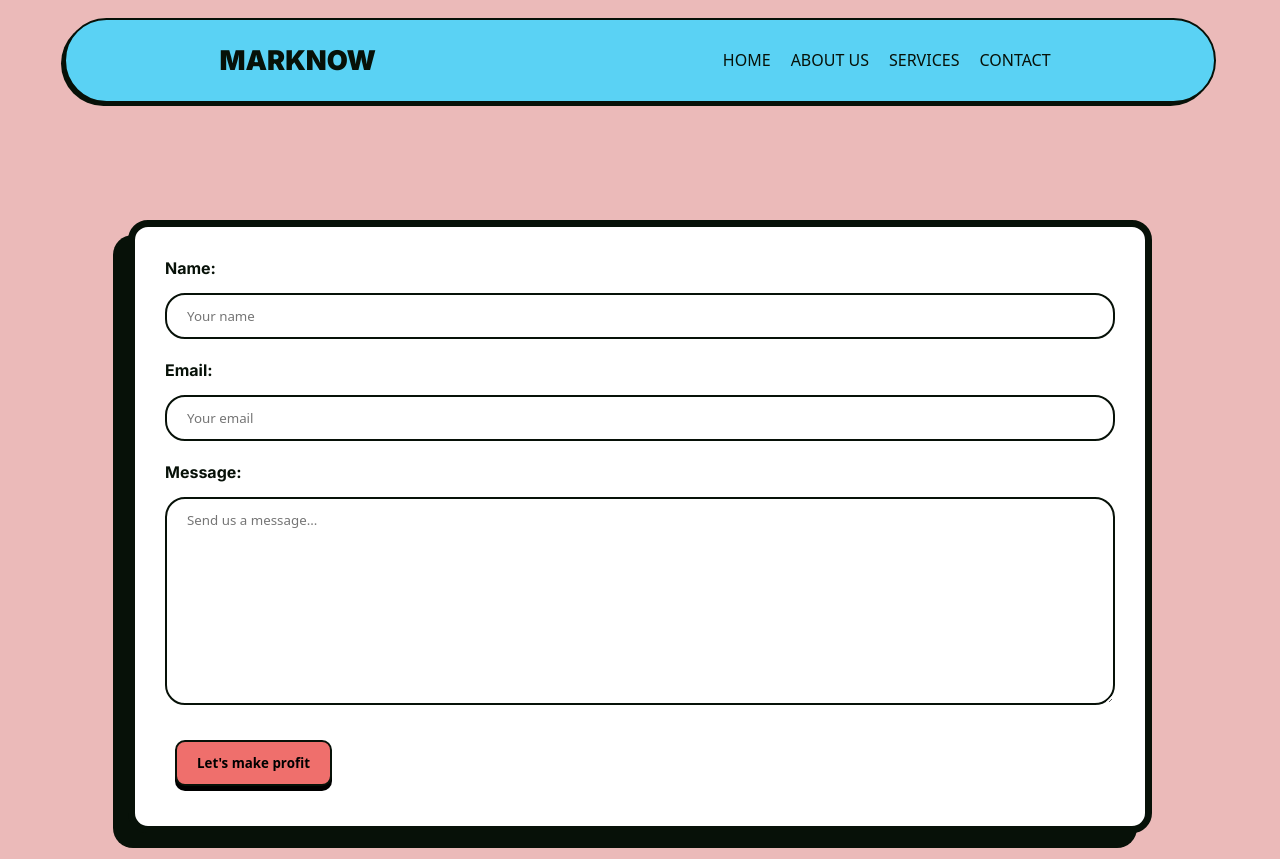
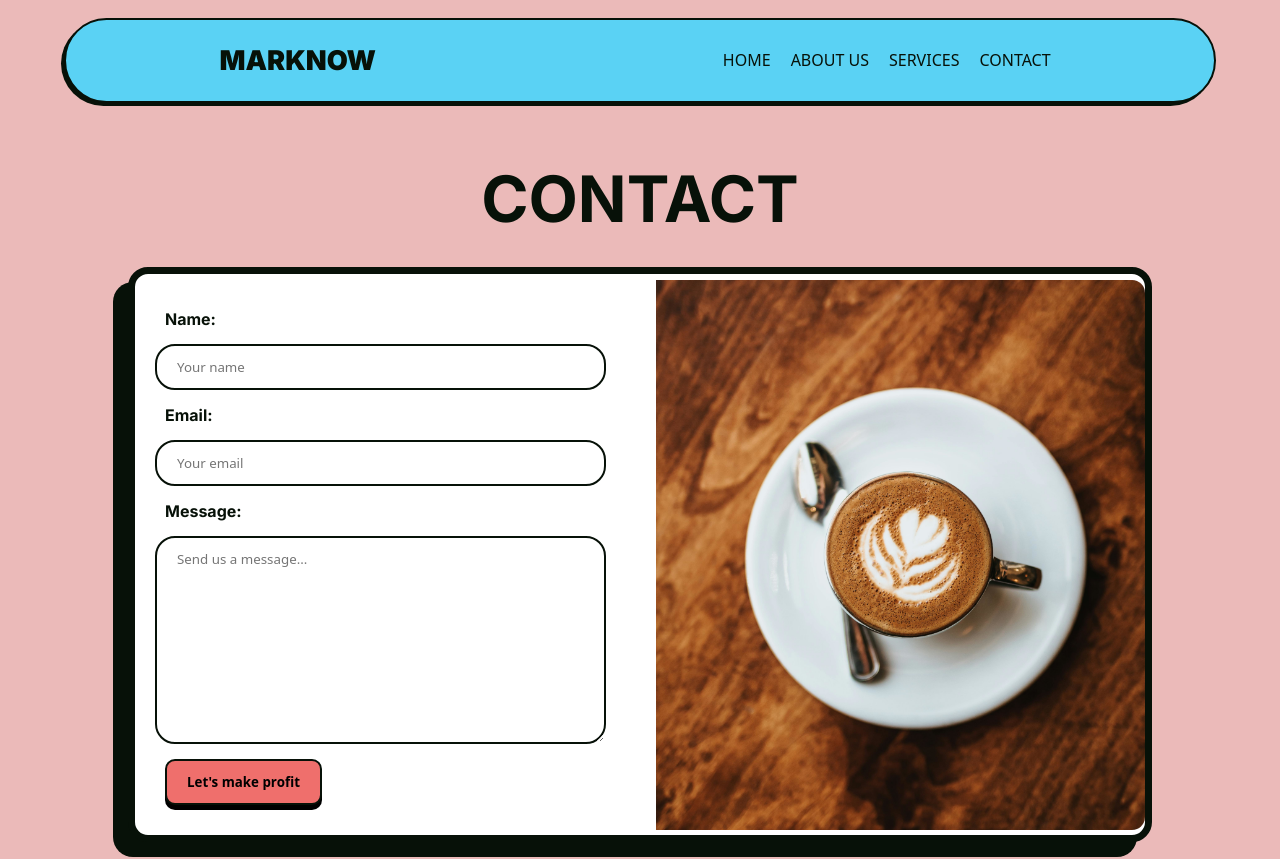
Before and after one commit to LucsasL/MARKNOW, a React (Create React App) app: page /contact in a window 1280 px wide. Shown: the top 859 px of the page. Built offline with nearby package versions, Linux system fonts and the light colour scheme.

Commit message:
Changing this ugly contact forms

```diff
--- a/src/components/pages/contact.jsx
+++ b/src/components/pages/contact.jsx
@@ -8,7 +8,12 @@ function Contact() {
   return (
     <main>
       <div>
+
         <section id="form">
+          <h1>
+            Contact
+          </h1>
+
           <div>
             <form method="GET">
               <fieldset>
@@ -66,6 +71,10 @@ Project Link: https://github.com/lucsasl`
                 </div>
               </fieldset>
             </form>
+
+            <div className="imgContact">
+
+            </div>
           </div>
         </section>
       </div>
--- a/src/components/pages/indexComps/Reach.jsx
+++ b/src/components/pages/indexComps/Reach.jsx
@@ -43,16 +43,16 @@ const Reach = () => {
     renderer.setSize(window.innerWidth, 1000);
     renderer.setPixelRatio(maxPixelRatio);
 
-    const bgCubeMap = cubeTextureLoader.load([
-      "px.png",
-      "nx.png",
-      "py.png",
-      "ny.png",
-      "pz.png",
-      "nz.png",
-    ]);
+    // const bgCubeMap = cubeTextureLoader.load([
+    //   "px.png",
+    //   "nx.png",
+    //   "py.png",
+    //   "ny.png",
+    //   "pz.png",
+    //   "nz.png",
+    // ]);
 
-    scene.background = bgCubeMap;
+    // scene.background = bgCubeMap;
 
     // Initializing OrbitControls
     const controls = new OrbitControls(camera, canvas.current);
--- a/src/sass/index.scss
+++ b/src/sass/index.scss
@@ -5,7 +5,6 @@
 @import "./styleComponents/Variables";
 @import "./styleComponents/Mixins";
 @import "./styleComponents/MediaQueries";
-
 
 // Index Imports
 @import "./styleComponents/Header";
--- a/src/sass/styleComponents/_ContactForm.scss
+++ b/src/sass/styleComponents/_ContactForm.scss
@@ -1,16 +1,39 @@
 section#form {
   margin-bottom: 300px;
+  margin-top: 10px;
+
+  h1 {
+    font: bold 4em $mainFont;
+    text-transform: uppercase;
+    text-align: center;
+    margin: 30px 0px;
+  }
 
   > div {
+    @include spaceAround;
+
     background: white;
     box-shadow: -15px 15px 0px $dark;
 
-    padding: 20px;
     border: 7px solid $dark;
     border-radius: 20px;
 
-    div {
-      padding: 10px;
+    form {
+      width: 100%;
+      padding: 20px;
+    }
+
+    form, > div {
+      width: 50%;
+    }
+
+    .imgContact {
+      background: url("../img/coffee.jpg") no-repeat center;
+      background-size: cover;
+
+      height: 550px;
+      padding: 0;
+      border-radius: 0px 13px 13px 0px;
     }
   }
 
@@ -27,7 +50,7 @@ section#form {
 
   label {
     display: inline-block;
-    padding-bottom: 15px;
+    padding: 15px 10px;
     font: bold 1em $mainFont;
   }
 }
--- a/src/styles/index.css
+++ b/src/styles/index.css
@@ -968,16 +968,38 @@ section#join > div div button a {
 
 section#form {
   margin-bottom: 300px;
+  margin-top: 10px;
+}
+section#form h1 {
+  font: bold 4em "Inter", sans-serif;
+  text-transform: uppercase;
+  text-align: center;
+  margin: 30px 0px;
 }
 section#form > div {
+  display: flex;
+  flex-flow: row nowrap;
+  justify-content: space-around;
+  align-items: center;
+  gap: 30px;
   background: white;
   box-shadow: -15px 15px 0px #071108;
-  padding: 20px;
   border: 7px solid #071108;
   border-radius: 20px;
 }
-section#form > div div {
-  padding: 10px;
+section#form > div form {
+  width: 100%;
+  padding: 20px;
+}
+section#form > div form, section#form > div > div {
+  width: 50%;
+}
+section#form > div .imgContact {
+  background: url("../img/coffee.jpg") no-repeat center;
+  background-size: cover;
+  height: 550px;
+  padding: 0;
+  border-radius: 0px 13px 13px 0px;
 }
 section#form input[type=text],
 section#form input[type=email],
@@ -1010,7 +1032,7 @@ section#form input[type=submit] a {
 }
 section#form label {
   display: inline-block;
-  padding-bottom: 15px;
+  padding: 15px 10px;
   font: bold 1em "Inter", sans-serif;
 }
 
```
Also changed, not shown: 1 other file (tests, documents, lock files or other folders).
